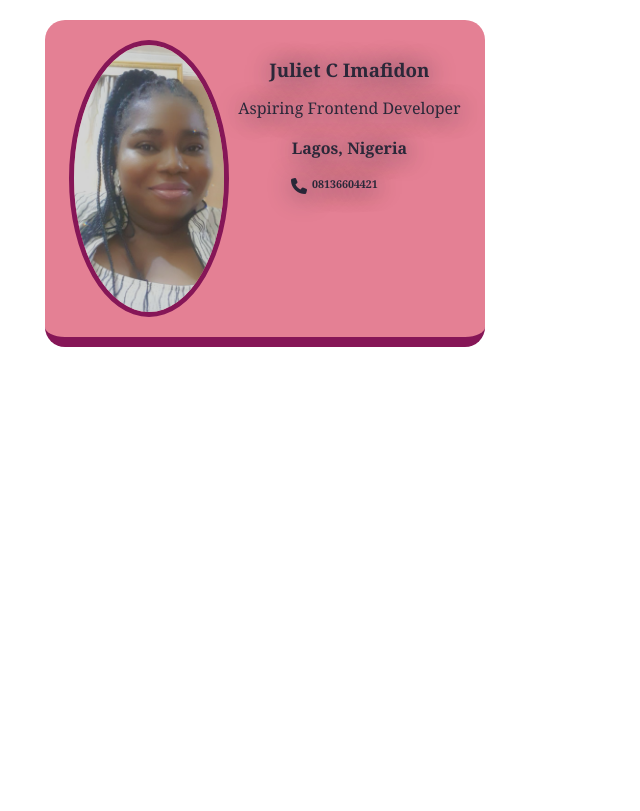
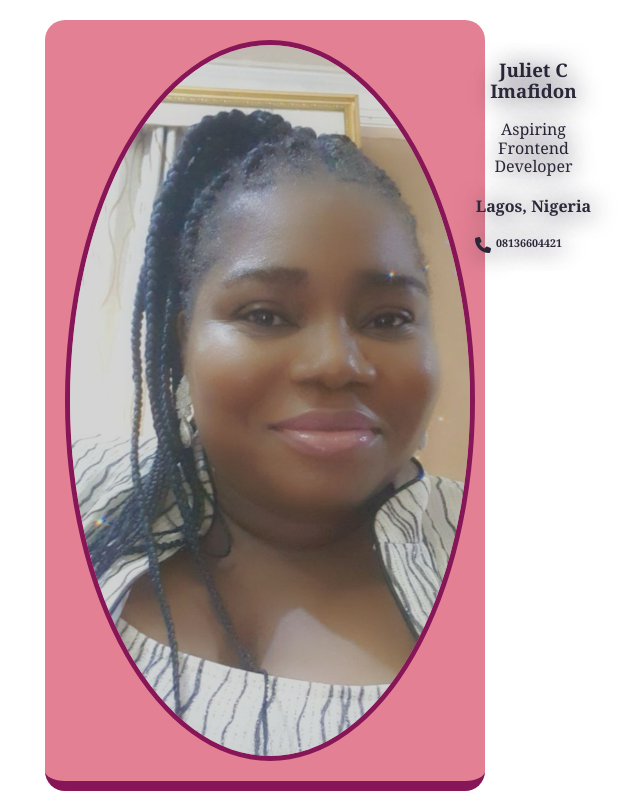
Before and after one commit to julifidon79/business-card, a website built with Vite: page index.html in a window 1280 px wide. Shown: the whole page, without its empty margins (375-1015 px from the left). Built offline with nearby package versions, Linux system fonts and the light colour scheme.

Commit message:
Update styles.css

```diff
--- a/styles.css
+++ b/styles.css
@@ -10,7 +10,7 @@ body {
 }
 
 .avatar {
-    width: 150px;
+    width: 100%;
     border-radius: 50%;
     border: 5px solid #861657;
 
```
